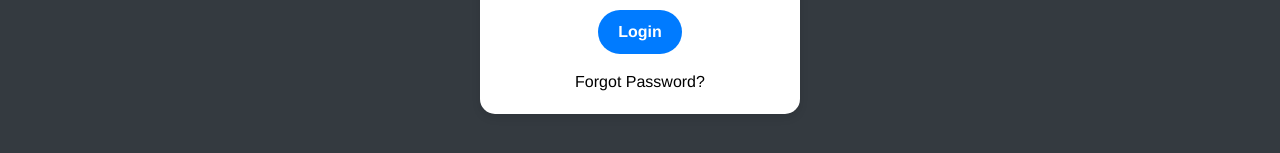
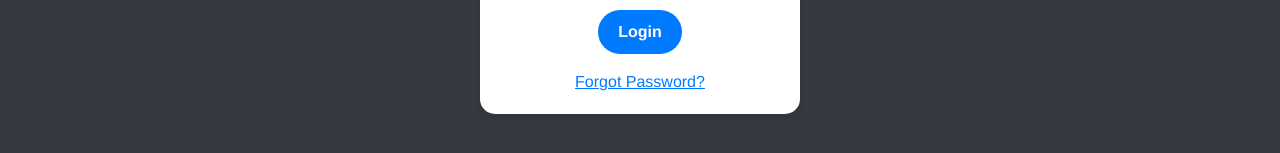
Before and after one commit to danti58/Frontend_IV1201, a Next.js app in the folder frontiv1201/: page /login in a window 1280 px wide. Shown: the part 373-526 px from the top of the page. Built offline with nearby package versions, Linux system fonts and the light colour scheme.

Commit message:
fancy link

```diff
--- a/frontiv1201/src/app/components/login/loginView.tsx
+++ b/frontiv1201/src/app/components/login/loginView.tsx
@@ -28,6 +28,16 @@ const LoginForm = styled.form`
 
 const FormLabel = styled.label`
   display: block;
+`;
+
+const ForgotLoginLink = styled.p`
+  color: ${() => colors.primary};
+  cursor: pointer;
+  text-decoration: underline;
+
+  &:hover {
+    color: ${() => colors.info};
+  }
 `;
 
 
@@ -63,7 +73,7 @@ const LoginView: React.FC<Props> = ({ loginData, setLoginData, handleLogin, mess
       {message && <Text>{message}</Text>}
     </LoginForm>
     <Link href="/passwordResetLinkRequestPage" passHref>
-      Forgot Password?
+      <ForgotLoginLink>Forgot Password?</ForgotLoginLink>
     </Link>
   </LoginCard>
 );
```
